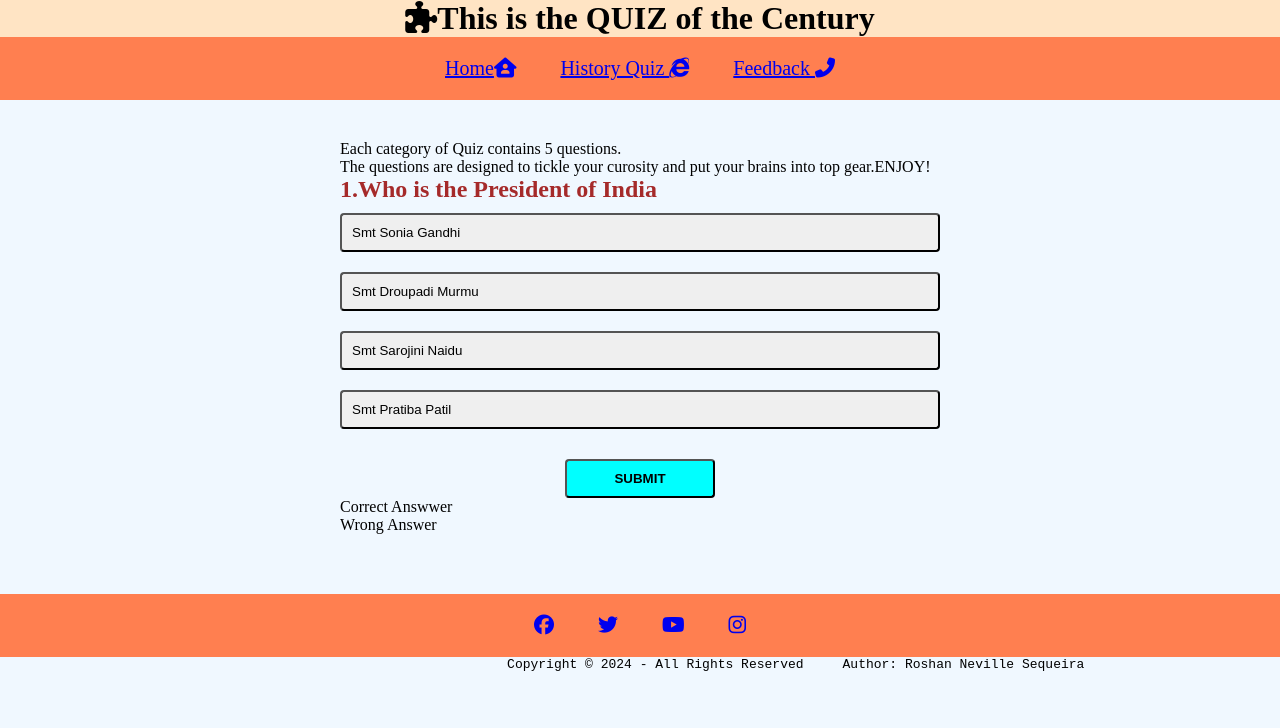
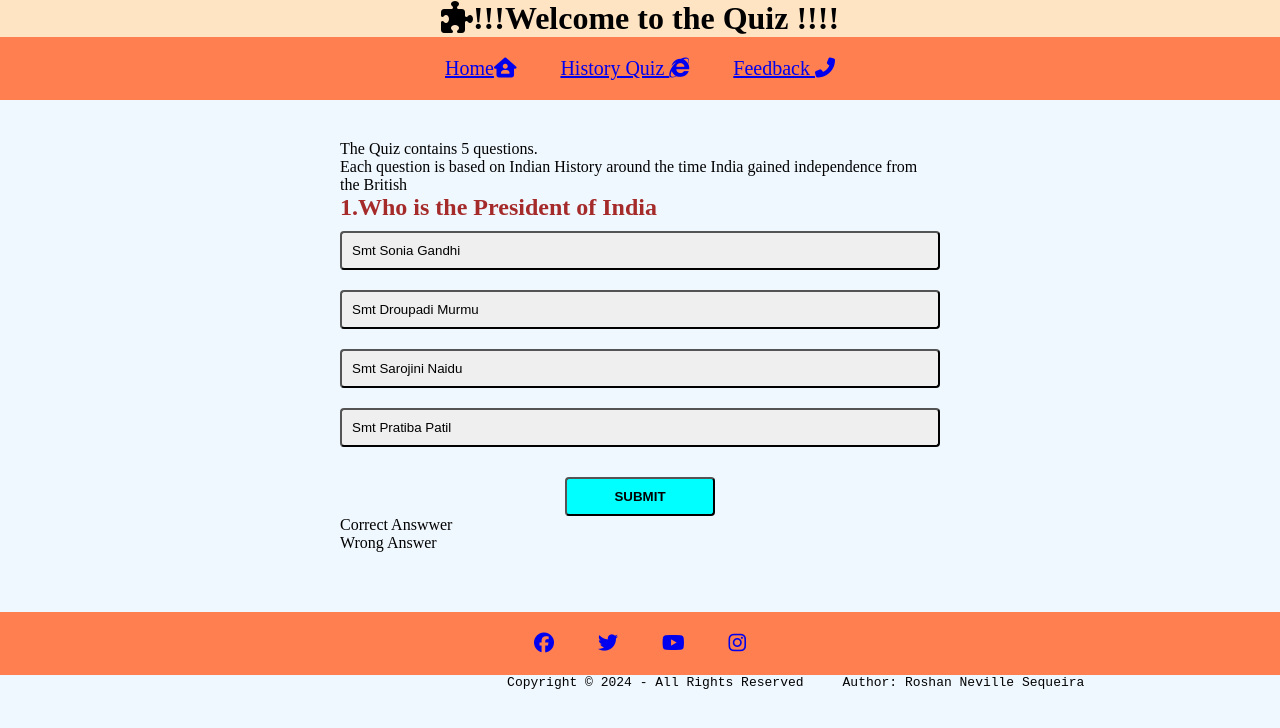
Before and after one commit to Bobrac3023/Project2-Quiz, a plain HTML site: page history-quiz.html in a window 1280 px wide. Drawn offline with Linux system fonts and the light colour scheme.

Commit message:
save to github after license error on gitpod

```diff
--- a/assets/js/script.js
+++ b/assets/js/script.js
@@ -1,4 +1,3 @@
-
 const questions = [{
     question: "Who is the President of India",
     choices: [{
@@ -45,13 +44,10 @@
 const quizH2Element = document.getElementById("quiz");
 const answerButton = document.getElementById("answer-buttons");
 const submitButton = document.getElementById("submit-button");
-        let correctAnswer = document.getElementById("correct-answwer");
-        let wrongtAnswer = document.getElementById("wrong-answwer");
 
 /* creat variable to store question index and score */
 let presentQuestionIndex = 0;
 let score = 0;
-
 
 /* write function to start quiz*/
 function initiateQuiz() {
--- a/history-quiz.html
+++ b/history-quiz.html
@@ -30,7 +30,7 @@
 
 <body>
     <div class="h1styling">
-        <h1> <i class="fa-solid fa-puzzle-piece"> </i>This is the QUIZ of the Century</h1>
+        <h1> <i class="fa-solid fa-puzzle-piece"> </i>!!!Welcome to the Quiz !!!!</h1>
     </div>
     <div>
         <ul class="navbar">
@@ -42,8 +42,8 @@
     <!-- This is the main quiz Area -->
     <div class="quiz-area">
 
-        <p>Each category of Quiz contains 5 questions.<br>
-            The questions are designed to tickle your curosity and put your brains into top gear.ENJOY!</p>
+        <p>The Quiz contains 5 questions.<br>
+        Each question is based on Indian History around the time India gained independence from the British</p>
 
         <!-- create div for questions -->
         <div class="question-area">
```
Also changed, not shown: index.html (+1 -1 lines). Lines whose indentation alone changed are shown as unchanged.
